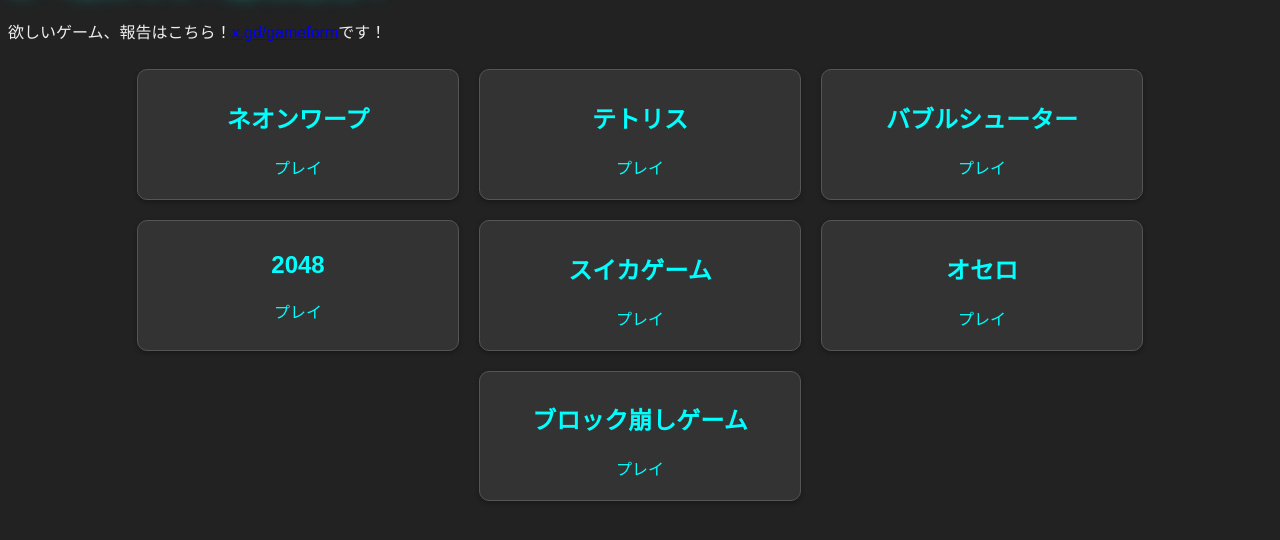
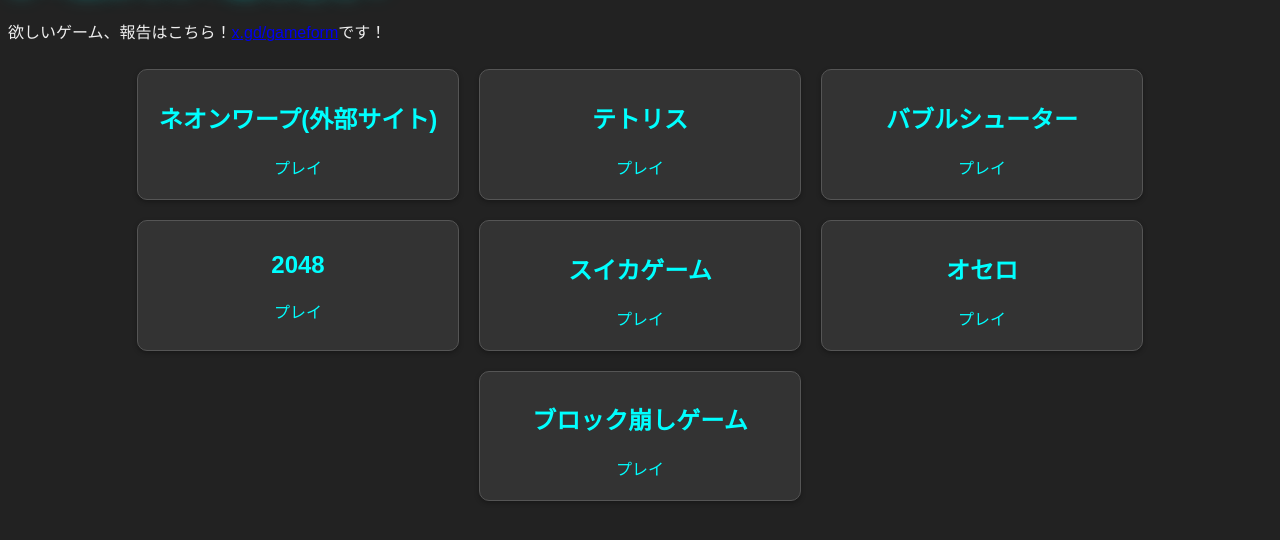
Before and after one commit to queuegeforcenow/newsweb, a website: page index.html in a window 1280 px wide. Shown: the part 70-610 px from the top of the page. Drawn offline with Linux system fonts and the light colour scheme.

Commit message:
Update index.html

```diff
--- a/index.html
+++ b/index.html
@@ -54,7 +54,7 @@
 <div class="container">
 
   <div class="game">
-    <h2>ネオンワープ</h2>
+    <h2>ネオンワープ(外部サイト)</h2>
     <a href="https://neonwarp.com/" target="_blank">プレイ</a>
   </div>
 
```
